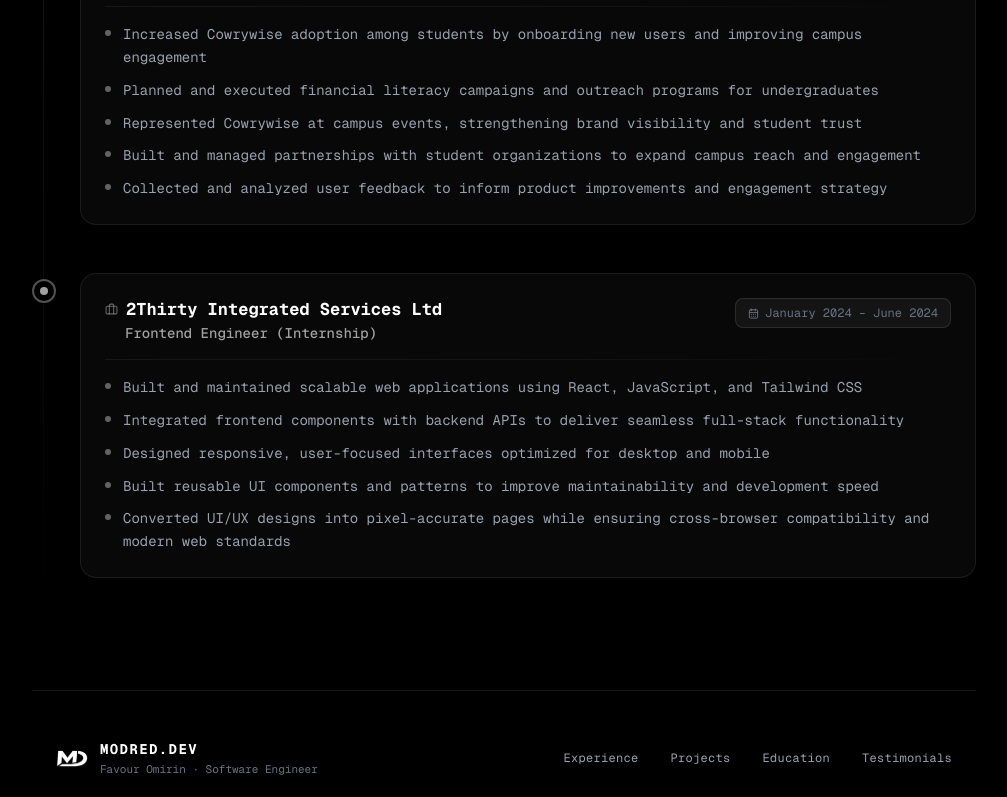
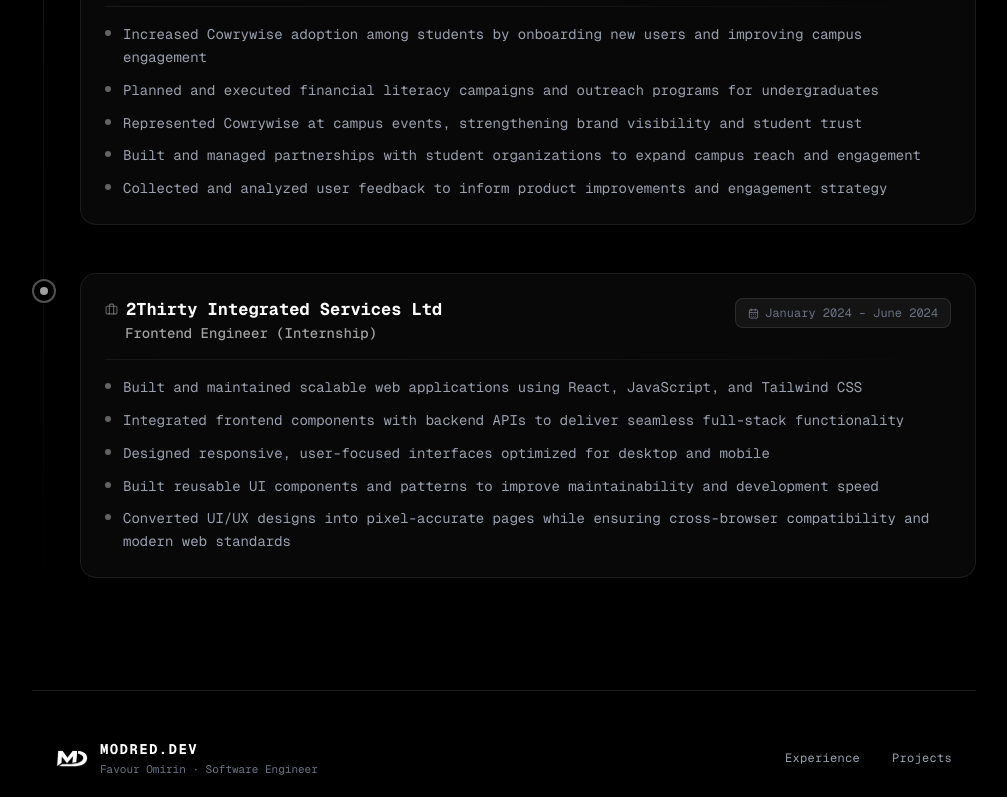
Before and after one commit to Modred14/my-web, a Next.js app: page /experience in a window 1280 px wide. Shown: the part 2000-2797 px from the top of the page, without its empty margins (136-1143 px from the left). Built offline with nearby package versions, Linux system fonts and the light colour scheme; no server answers; the database is empty.

Commit message:
update project

```diff
--- a/src/app/experience/page.jsx
+++ b/src/app/experience/page.jsx
@@ -181,8 +181,8 @@
                   {[
                     { label: "Experience", href: "experience" },
                     { label: "Projects", href: "projects" },
-                    { label: "Education", href: "/#education" },
-                    { label: "Testimonials", href: "/#reviews" },
+                    // { label: "Education", href: "/#education" },
+                    // { label: "Testimonials", href: "/#reviews" },
                   ].map((item) => (
                     <Link
                       key={item.label}
--- a/src/app/header.jsx
+++ b/src/app/header.jsx
@@ -10,7 +10,7 @@
   // { label: "About", href: "/#about" },
   { label: "Experience", href: "/#journey" },
   { label: "Projects", href: "/#projects" },
-  { label: "Education", href: "/#education" },
+  // { label: "Education", href: "/#education" },
 ];
 
 export default function Header() {
--- a/src/app/page.jsx
+++ b/src/app/page.jsx
@@ -1180,8 +1180,8 @@
                     {[
                       { label: "Experience", href: "experience" },
                       { label: "Projects", href: "projects" },
-                      { label: "Education", href: "#education" },
-                      { label: "Testimonials", href: "#reviews" },
+                      // { label: "Education", href: "#education" },
+                      // { label: "Testimonials", href: "#reviews" },
                     ].map((item) => (
                       <Link
                         key={item.label}
--- a/src/app/projects/[slug]/page.jsx
+++ b/src/app/projects/[slug]/page.jsx
@@ -391,8 +391,8 @@
                     {[
                       { label: "Experience", href: "experience" },
                       { label: "Projects", href: "projects" },
-                      { label: "Education", href: "/#education" },
-                      { label: "Testimonials", href: "/#reviews" },
+                      // { label: "Education", href: "/#education" },
+                      // { label: "Testimonials", href: "/#reviews" },
                     ].map((item) => (
                       <Link
                         key={item.label}
--- a/src/app/projects/page.jsx
+++ b/src/app/projects/page.jsx
@@ -135,8 +135,8 @@
                     {[
                       { label: "Experience", href: "experience" },
                       { label: "Projects", href: "projects" },
-                      { label: "Education", href: "/#education" },
-                      { label: "Testimonials", href: "/#reviews" },
+                      // { label: "Education", href: "/#education" },
+                      // { label: "Testimonials", href: "/#reviews" },
                     ].map((item) => (
                       <Link
                         key={item.label}
```
